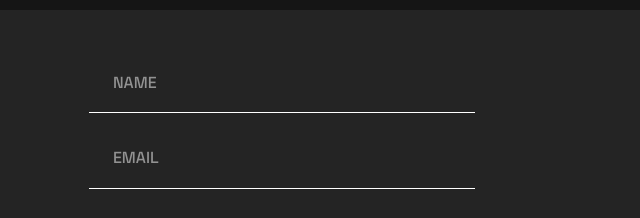
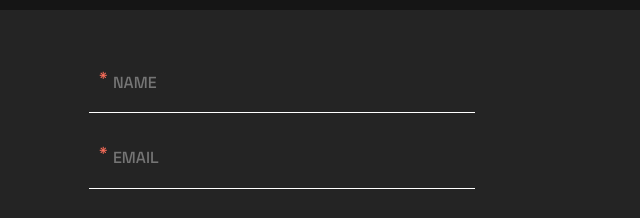
Before and after one commit to OlesiaShcherbenko/my-portfolio, a website built with Vite: page src/index.html in a window 1280 px wide. Shown: the part 2546-2764 px from the top of the page, 640-1280 px from the left. Built offline with nearby package versions, Linux system fonts and the light colour scheme.

Commit message:
feat: add asterisk to visually show that it's a required input field

```diff
--- a/src/css/footer.css
+++ b/src/css/footer.css
@@ -55,7 +55,16 @@ textarea {
   resize: none;
 }
 
-.input-wrapper > *::placeholder {
+.input-wrapper.astetisk::before {
+  content: "*";
+  color: var(--c-red);
+  position: absolute;
+  top: 8px;
+  left: 10px;
+  transform: translateY(-50%);
+}
+
+.input-wrapper::placeholder {
   font-family: "Space Grotesk";
   font-size: 16px;
   font-style: normal;
--- a/src/partials/footer.html
+++ b/src/partials/footer.html
@@ -15,7 +15,7 @@
         class="contact-form"
         id="contactForm"
       >
-        <lable class="input-wrapper">
+        <lable class="input-wrapper astetisk">
           <input
             type="text"
             id="name"
@@ -28,7 +28,7 @@
           />
         </lable>
 
-        <label class="input-wrapper">
+        <label class="input-wrapper astetisk">
           <input
             type="email"
             id="email"
```
